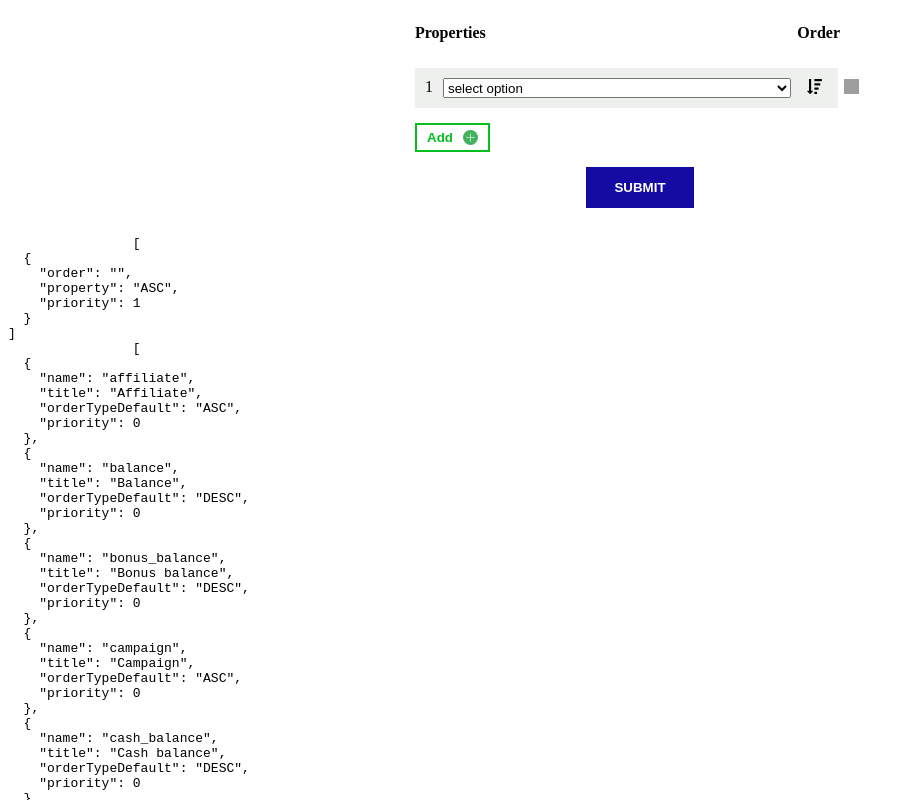
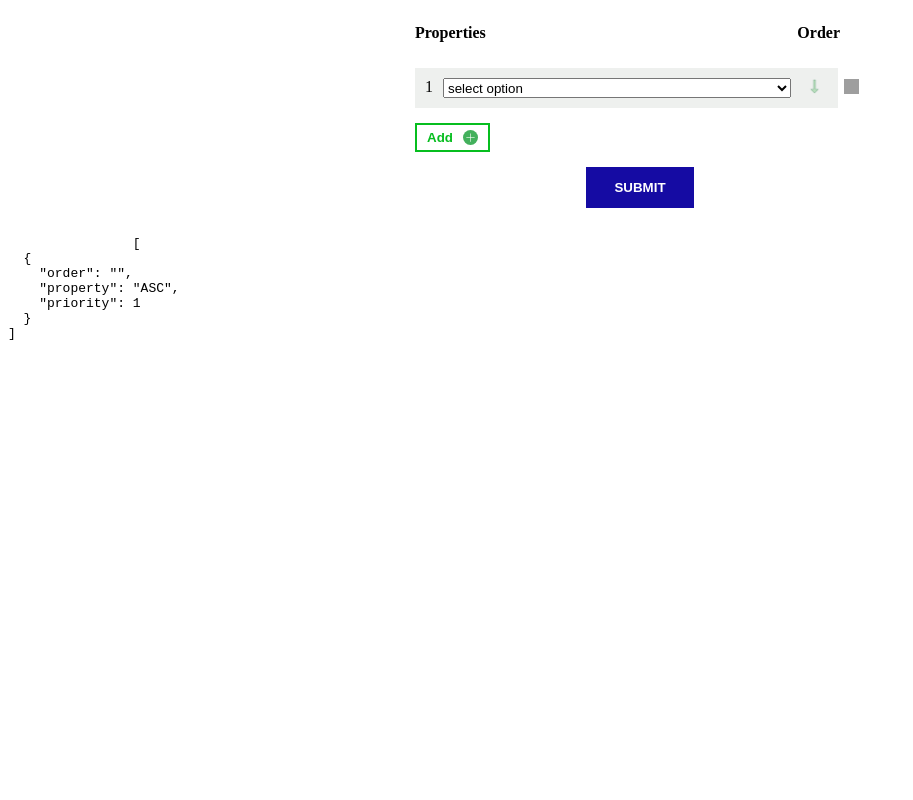
Before and after one commit to yfedyai/SubmitFormTestTask, a Vue app: page / in a window 1280 px wide. Both pictures are taken after a click on the button "Add". Shown: the top 800 px of the page, without its empty margins (0-913 px from the left). Built offline with nearby package versions, Linux system fonts and the light colour scheme; data requests are answered from the project's data file; grey boxes are pictures that could not be loaded.

Commit message:
refactor into 2 components

```diff
--- /dev/null
+++ b/src/components/SelectItem.vue
@@ -0,0 +1,82 @@
+<template>
+    <div>
+       <div class="form-item">
+            <div class="item-content">
+                <div class="number">{{item.priority}}</div>
+                    <select
+                        v-model="item.order"
+                        required
+                    >
+                        <option value="" disabled selected hidden>select option</option>
+                        <option
+                            v-for="(label, index) in importData"
+                            :key="index"
+                            :value="label.name"
+                            :disabled="removeOption()"
+                        >
+                            {{label.title}}
+                        </option>
+                    </select>
+                        <button type="button" class="button button-sort"
+                            @click="item.property=toggleProperty(item.property)"
+                        >
+                            <img
+                                :src="item.property === 'ASC' ? require('../assets/img/sort-down-ASC.png') : require('../assets/img/sort-up-DESC.png') "
+                                alt="sort-button"
+                            >
+                        </button>
+                    </div>
+                    <button type="button" class="button" >
+                        <img
+                            src="../assets/img/delete.svg" alt="remove-btn"
+                            @click="removeItem(item.order)"
+                        >
+                    </button>
+        </div>
+    </div>
+</template>
+
+<script>
+export default {
+  props: ['item', 'importData'],
+  data () {
+    return {
+    }
+  },
+  methods: {
+    toggleProperty (property) {
+
+      return property === 'ASC' ? 'DESC' : 'ASC'
+
+    },
+    removeItem (index) {
+      this.$emit('removeItem', index)
+    },
+    removeOption(item){
+
+    }
+  }
+}
+</script>
+
+<style lang="scss">
+.form {
+    &-item{
+        display: flex;
+        justify-content: space-between;
+        margin-bottom: 15px;
+    }
+    &-content {
+        display: flex;
+        flex-direction: column;
+        margin-top: 10px;
+    }
+.item-content{
+    display:flex;
+    justify-content: space-between;
+    width: 100%;
+    padding:10px;
+    background: #eef0ee
+    }
+}
+</style>
--- a/src/components/SubmitForm.vue
+++ b/src/components/SubmitForm.vue
@@ -6,34 +6,13 @@
                 <p class="title">Order</p>
             </div>
             <div class="form-content">
-                <div
-                    class="form-item"
-                    v-for="(item, index) in resultData" :key="index"
+                <SelectItem v-for="(item, index) in resultData"
+                    :key="index"
+                    :item="item"
+                    :importData="importData"
+                    @removeItem="removeItem"
                 >
-                    <div class="item-content">
-                        <div class="number">{{item.priority}}</div>
-                        <select
-                            v-model="item.order"
-                            required
-                        >
-                            <option value="" disabled selected hidden>select option</option>
-                            <option
-                                v-for="(label, index) in data"
-                                :key="index"
-                                :value="label.name"
-
-                            >
-                                {{label.title}}
-                            </option>
-                        </select>
-                        <button type="button" class="button button-sort">
-                            <img src="../assets/img/sort-down-ASC.svg" alt="sort-button">
-                        </button>
-                    </div>
-                    <button type="button" class="button" >
-                        <img src="../assets/img/delete.svg" alt="remove-btn">
-                    </button>
-                </div>
+                </SelectItem >
                 <button
                     type="button"
                     class="button button-create"
@@ -47,7 +26,6 @@
         <pre>
             <code>
                 {{resultData}}
-                {{data}}
             </code>
         </pre>
     </div>
@@ -55,63 +33,53 @@
 
 <script>
 
-import {mapState} from 'vuex'
+import SelectItem from '../components/SelectItem'
+
+import { mapState } from 'vuex'
+
 export default {
-    data() {
+  components: {
+    SelectItem
+  },
+  data () {
     return {
-          resultData : []
+      resultData: []
     }
   },
-    mounted() {
+  mounted () {
     this.$store.dispatch('getData')
   },
   computed: {
-       ...mapState( {
-           data: state => state.form.data
+    ...mapState({
+      importData: state => state.form.importData
     })
   },
   methods: {
-       onSubmit() {
-
+    onSubmit () {
+      console.log('POST THIS OBJ',JSON.stringify(this.resultData) )
     },
-       createItem(){
-
+    createItem () {
         this.resultData.push({
         order: '',
         property: 'ASC',
-           priority: this.resultData.length === 0 ? 1 : this.resultData[this.resultData.length-1].priority + 1
-
+        priority: this.resultData.length === 0 ? 1 : this.resultData[this.resultData.length - 1].priority + 1
       })
     },
+    removeItem (index) {
+      this.resultData.splice(index, 1)
+      this.resultData.forEach(element => {
+        element.priority--
+      })
+    }
+  }
 
 }
-
-};
 </script>
 
 <style lang="scss">
 .form {
     max-width: 450px;
     margin: 0 auto;
-    &-content {
-        display: flex;
-        flex-direction: column;
-        margin-top: 10px;
-    }
-    &-item{
-        display: flex;
-        justify-content: space-between;
-        margin-bottom: 15px;
-
-
-    }
-    .item-content{
-        display:flex;
-        justify-content: space-between;
-        width: 100%;
-        padding:10px;
-        background: #eef0ee
-    }
 }
 .top-header {
     display: flex;
--- a/src/store/form.js
+++ b/src/store/form.js
@@ -2,19 +2,18 @@ import axios from 'axios'
 
 export default {
   state: {
-    data: null
+    importData: null
   },
 
   mutations: {
     setData (state, payload) {
-      state.data = payload
+      state.importData = payload
     }
   },
   actions: {
     async getData ({ commit }) {
       try {
-        const response = await axios.get('http://localhost:3000/form')
-        console.log(response.data)
+        const response = await axios.get('/db.json')
         commit('setData', response.data)
       } catch (err) {
         console.log(err)
```
Lines whose indentation alone changed are shown as unchanged.
